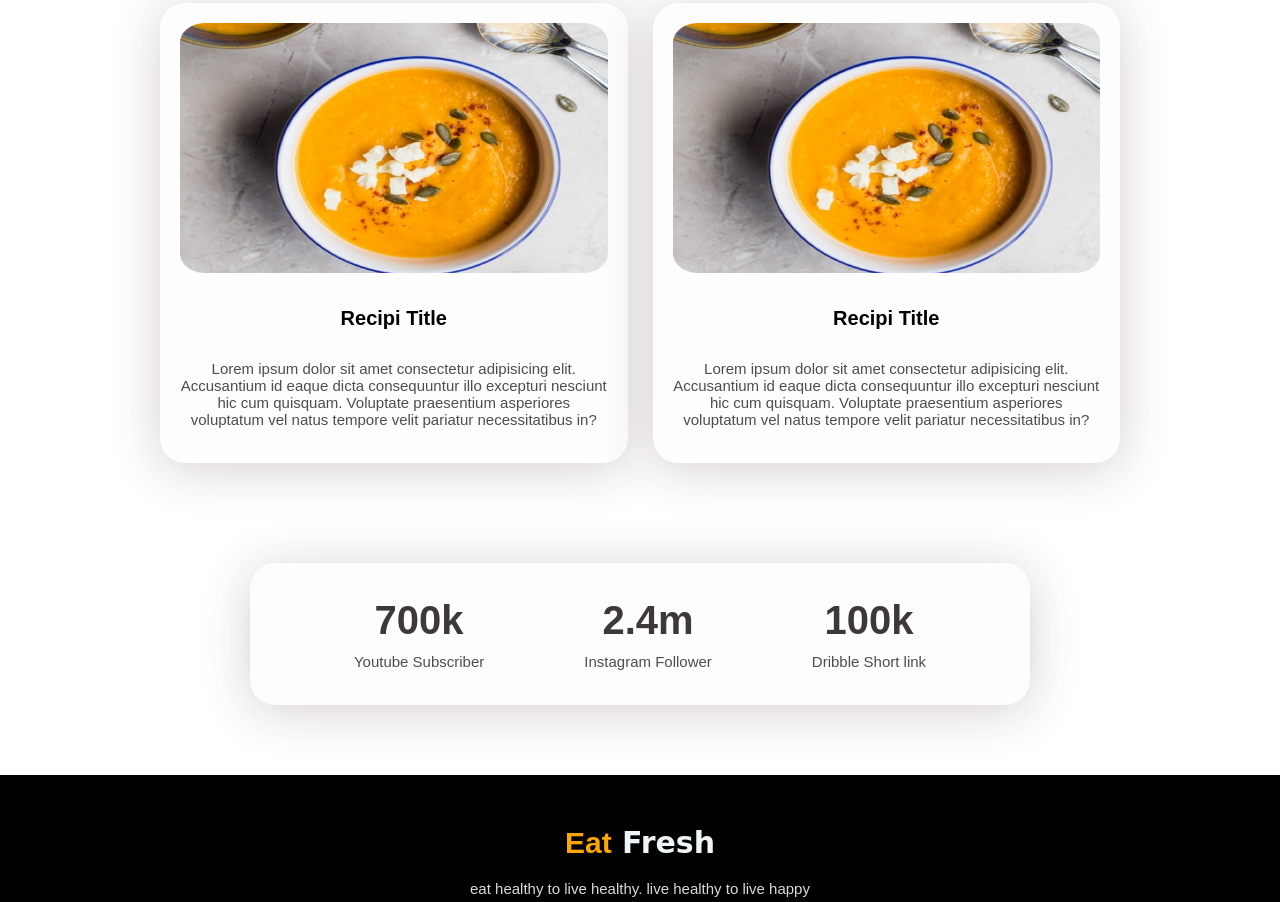
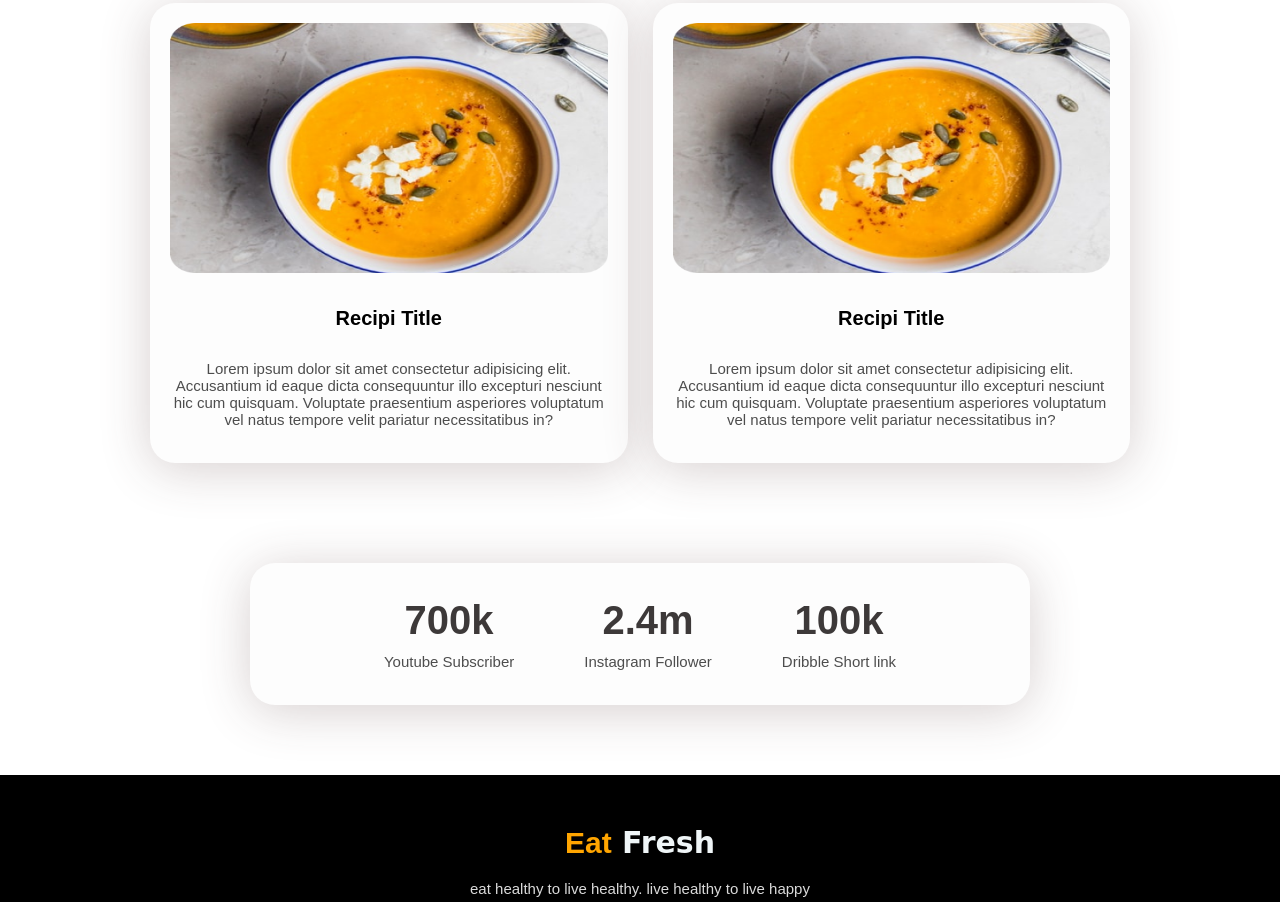
Before and after one commit to Shohag19951/EatHealthy, a plain HTML site: page index.html in a window 1280 px wide. Shown: the part 1146-2048 px from the top of the page. Drawn offline with Linux system fonts and the light colour scheme.

Commit message:
Add files via upload

```diff
--- a/largemobile.css
+++ b/largemobile.css
@@ -124,7 +124,7 @@
  .r-container{
     display: flex;
     gap: 25px;
-    padding: 0px 10px;
+
 
   }
   .img-food{
@@ -171,7 +171,7 @@
  }
  .sub-container{
     display: flex;
-    gap: 50px;
+    gap: 20px;
     padding: 0px 100px;
     text-align: center;
     justify-content: center;
--- a/mobile.css
+++ b/mobile.css
@@ -120,7 +120,7 @@
  .r-container{
    flex-direction: column;
      gap: 30px;
-     padding: 0px 10px;
+
 
   }
   .img-food{
@@ -167,7 +167,7 @@
  }
  .sub-container{
     display: flex;
-    gap: 13px;
+    gap: 15px;
     padding: 0px 100px;
     text-align: center;
     justify-content: center;
@@ -175,8 +175,8 @@
     box-shadow: 0px 6px 50px rgba(212, 205, 205, 0.952);
     border-radius: 25px;
     padding: 20px;
-    margin: 5px 50px ;
-    margin-left: 50px;
+    margin: 5px 30px ;
+    margin-left: 30px;
  }
  .title{
     color: rgb(61, 57, 57);
--- a/style.css
+++ b/style.css
@@ -122,7 +122,7 @@
  .r-container{
    display: flex;
     gap: 25px;
-    padding: 0px 10px;
+
 
  }
  .recipi-1{
@@ -165,7 +165,7 @@
  }
  .sub-container{
     display: flex;
-    gap: 100px;
+    gap: 70px;
     padding: 0px 100px;
     text-align: center;
     justify-content: center;
--- a/tablet.css
+++ b/tablet.css
@@ -126,7 +126,7 @@
  .r-container{
    display: flex;
    gap: 25px;
-   padding: 10px 10px 0px 20px;
+
 
  }
  .recipi-1{
@@ -170,7 +170,7 @@
  }
  .sub-container{
     display: flex;
-    gap: 100px;
+    gap: 30px;
     padding: 0px 100px;
     text-align: center;
     justify-content: center;
```
